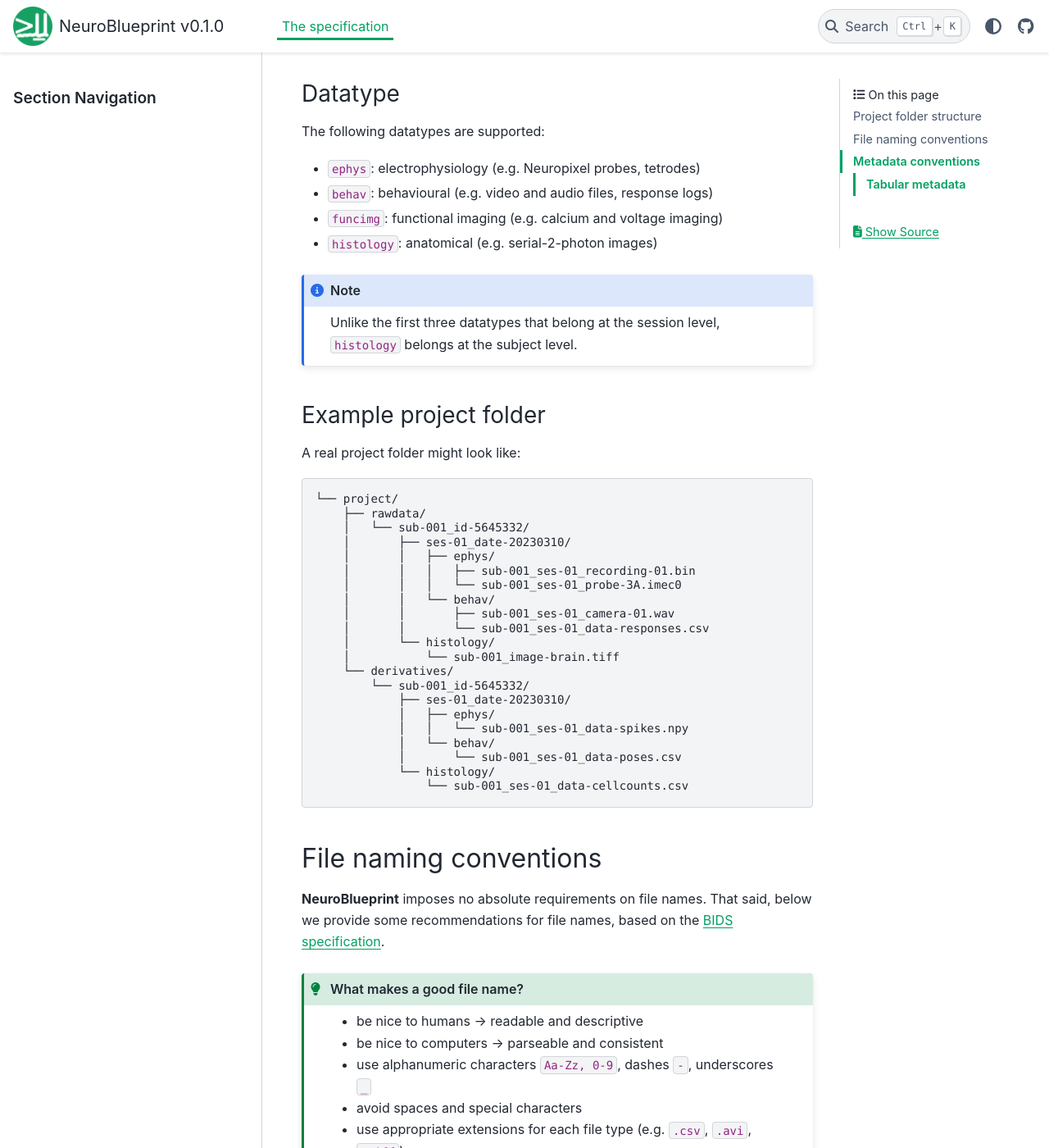
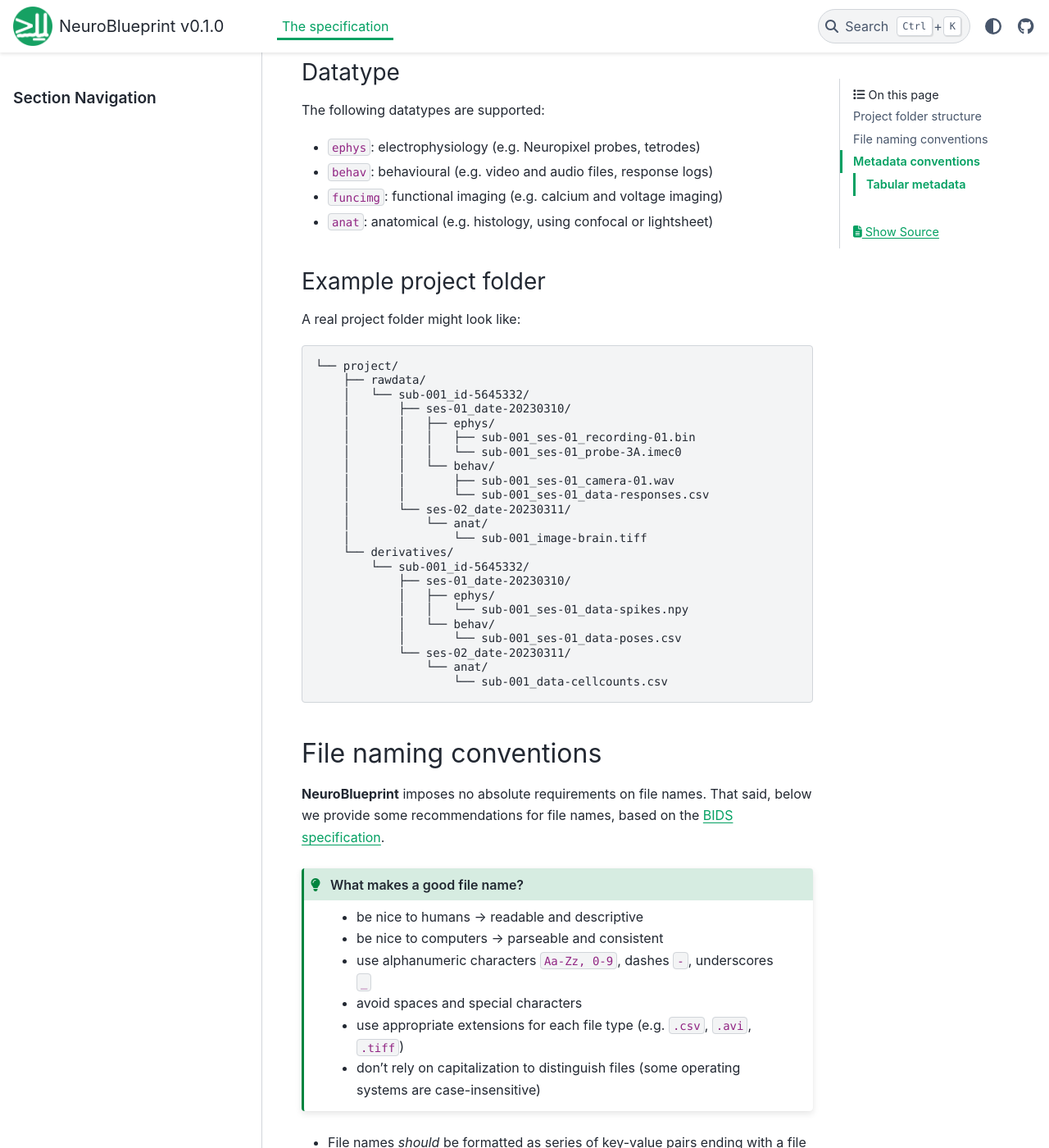
Before and after one commit to neuroinformatics-unit/NeuroBlueprint, a Sphinx documentation site: the page built from docs/source/specification.md, in a window 1280 px wide and 1400 px high, scrolled down 3083 px. Shown: the whole window at 82% size. Built offline with Sphinx 7.4.7 and the PyData theme 0.15.4, drawn with Linux system fonts in a browser that asks for light colours; some of the changed text lies outside the part shown.

Commit message:
Change `histology` to `anat` and mandate at session level. (#46)

````diff
--- a/docs/source/specification.md
+++ b/docs/source/specification.md
@@ -30,9 +30,9 @@
 
 * Subject and session folder names *must* consist of key-value pairs separated by underscores, without spaces e.g. `sub-001_id-5645332`.
 
-* Datatype folder names *must* be one of the following : `ephys`, `behav`, `funcimg`, `histology`.
+* Datatype folder names *must* be one of the following : `ephys`, `behav`, `funcimg`, `anat`.
 
-* If collected, `ephys`, `behav`, `funcimg` *must* be placed under the session level. If collected, `histology` *must* be placed under the subject level.
+* Datatype folders *must* be placed under the session level.
 
 Below we describe each level of the `rawdata` folder hierarchy in more detail. Though we impose no absolute requirements for the folder structure within `derivatives`, it *should* match the hierarchy in `rawdata` whenever possible.
 
@@ -77,11 +77,8 @@
 * `ephys`: electrophysiology (e.g. Neuropixel probes, tetrodes)
 * `behav`: behavioural (e.g. video and audio files, response logs)
 * `funcimg`: functional imaging (e.g. calcium and voltage imaging)
-* `histology`: anatomical (e.g. serial-2-photon images)
+* `anat`: anatomical (e.g. histology, using confocal or lightsheet)
 
-:::{note}
-Unlike the first three datatypes that belong at the session level, `histology` belongs at the subject level.
-:::
 
 ### Example project folder
 A real project folder might look like:
@@ -97,8 +94,9 @@
     │       │   └── behav/
     │       │       ├── sub-001_ses-01_camera-01.wav
     │       │       └── sub-001_ses-01_data-responses.csv
-    │       └── histology/
-    │           └── sub-001_image-brain.tiff
+    │       └── ses-02_date-20230311/
+    │           └── anat/
+    │               └── sub-001_image-brain.tiff
     └── derivatives/
         └── sub-001_id-5645332/
             ├── ses-01_date-20230310/
@@ -106,8 +104,9 @@
             │   │   └── sub-001_ses-01_data-spikes.npy
             │   └── behav/
             │       └── sub-001_ses-01_data-poses.csv
-            └── histology/
-                └── sub-001_ses-01_data-cellcounts.csv
+            └── ses-02_date-20230311/
+                └── anat/
+                    └── sub-001_data-cellcounts.csv
 ```
 
 ## File naming conventions
````
Also changed, not shown: docs/source/_static/NeuroBlueprint_logo-dark_no-text.png, docs/source/_static/NeuroBlueprint_logo-light_no-text.png, docs/source/_static/NeuroBlueprint_project_tree_dark.png, docs/source/_static/NeuroBlueprint_project_tree_light.png.
